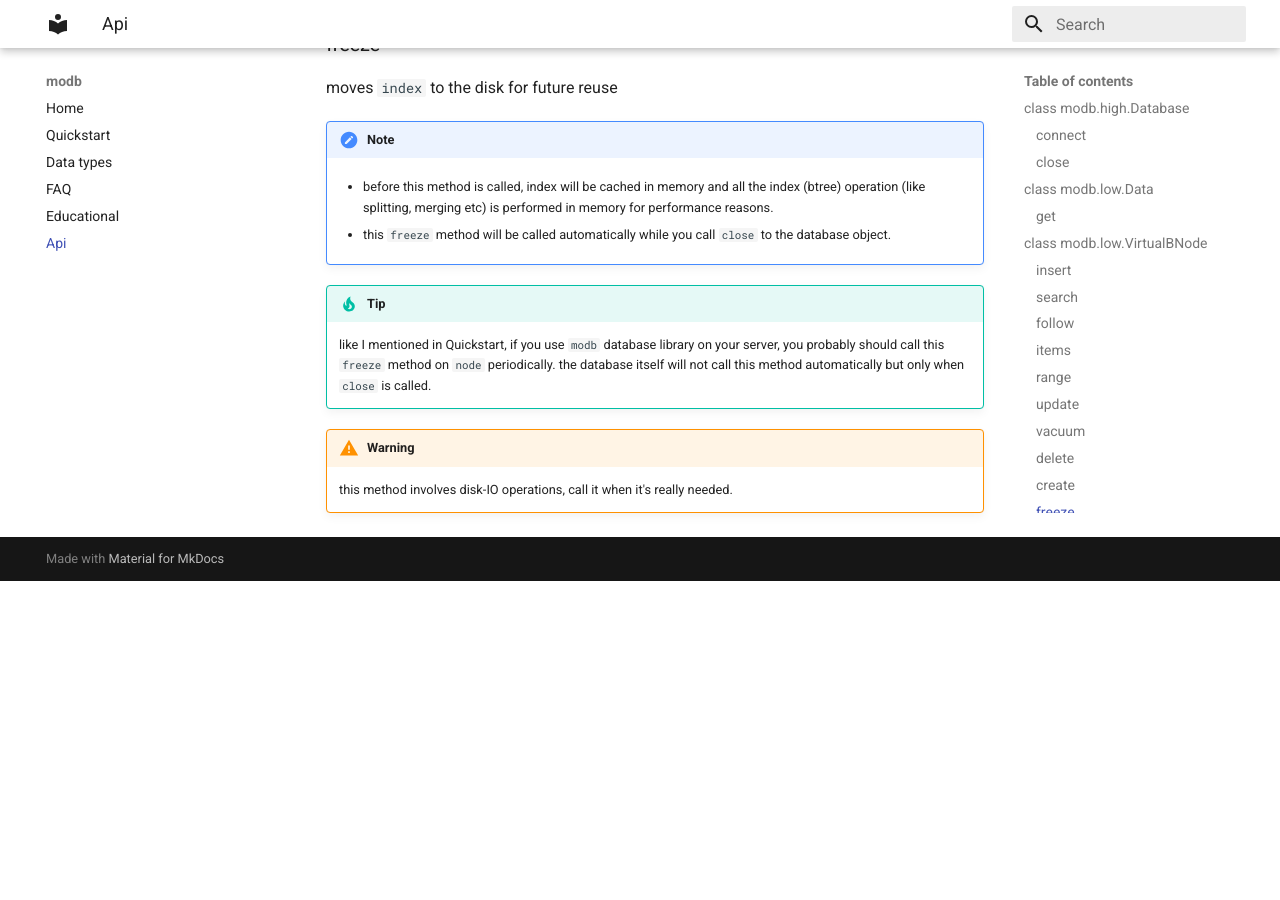
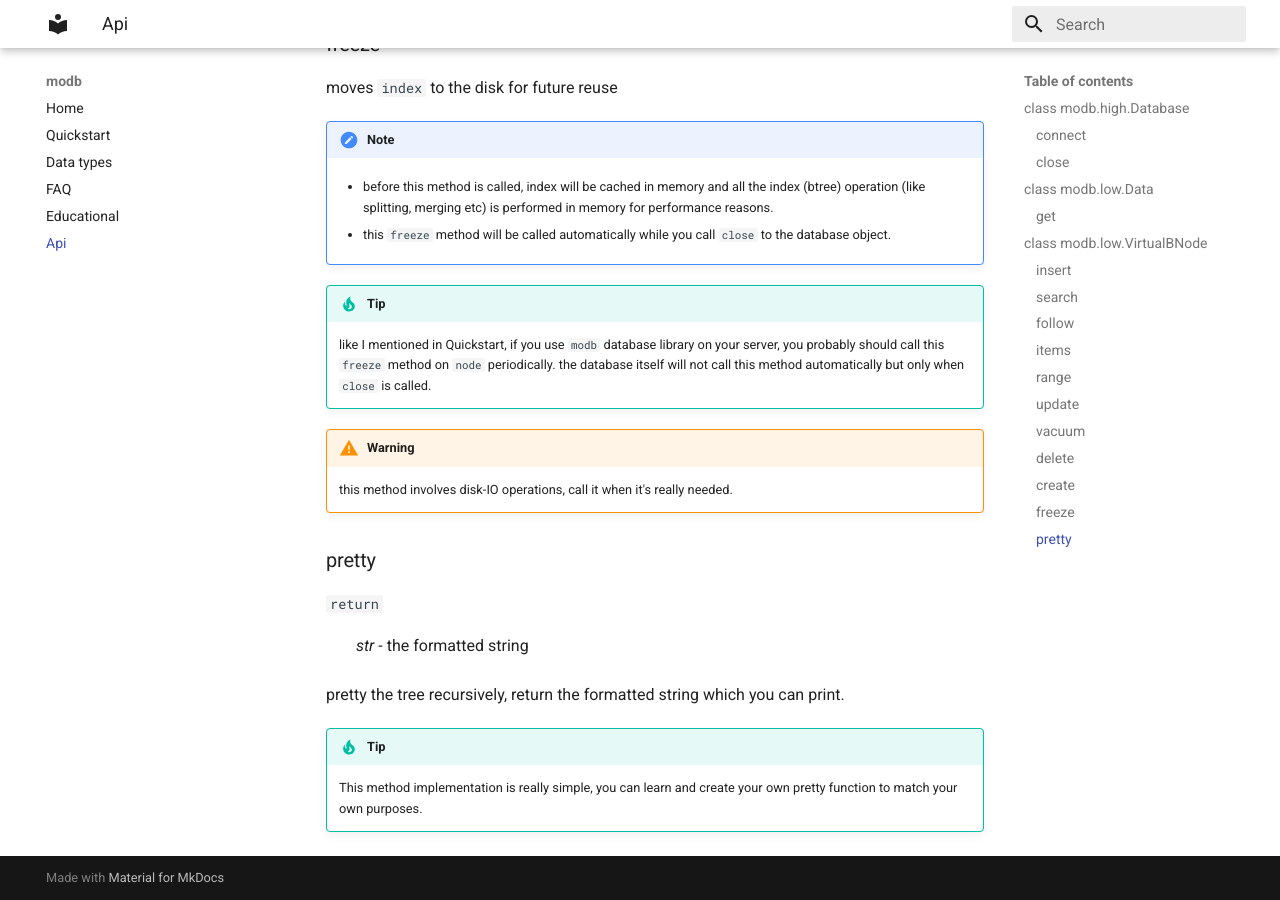
Before and after one commit to Darcy-C/modb, an MkDocs documentation site: the page built from docs/Api.md, in a window 1280 px wide and 900 px high, scrolled down 6476 px. Built offline with MkDocs 1.6.1 and Material for MkDocs 9.7.7, drawn with Linux system fonts in a browser that asks for light colours; before the commit the page ends 7057 px from its top, so only the background shows below that.

Commit message:
add `docs` to `pretty`

```diff
--- a/docs/Api.md
+++ b/docs/Api.md
@@ -274,3 +274,16 @@
     !!! warning
 
         this method involves disk-IO operations, call it when it's really needed.
+
+
+    ### pretty
+
+    `return`
+
+    : *str* - the formatted string
+
+    pretty the tree recursively, return the formatted string which you can print.
+
+    !!! tip
+
+        This method implementation is really simple, you can learn and create your own pretty function to match your own purposes.
```
